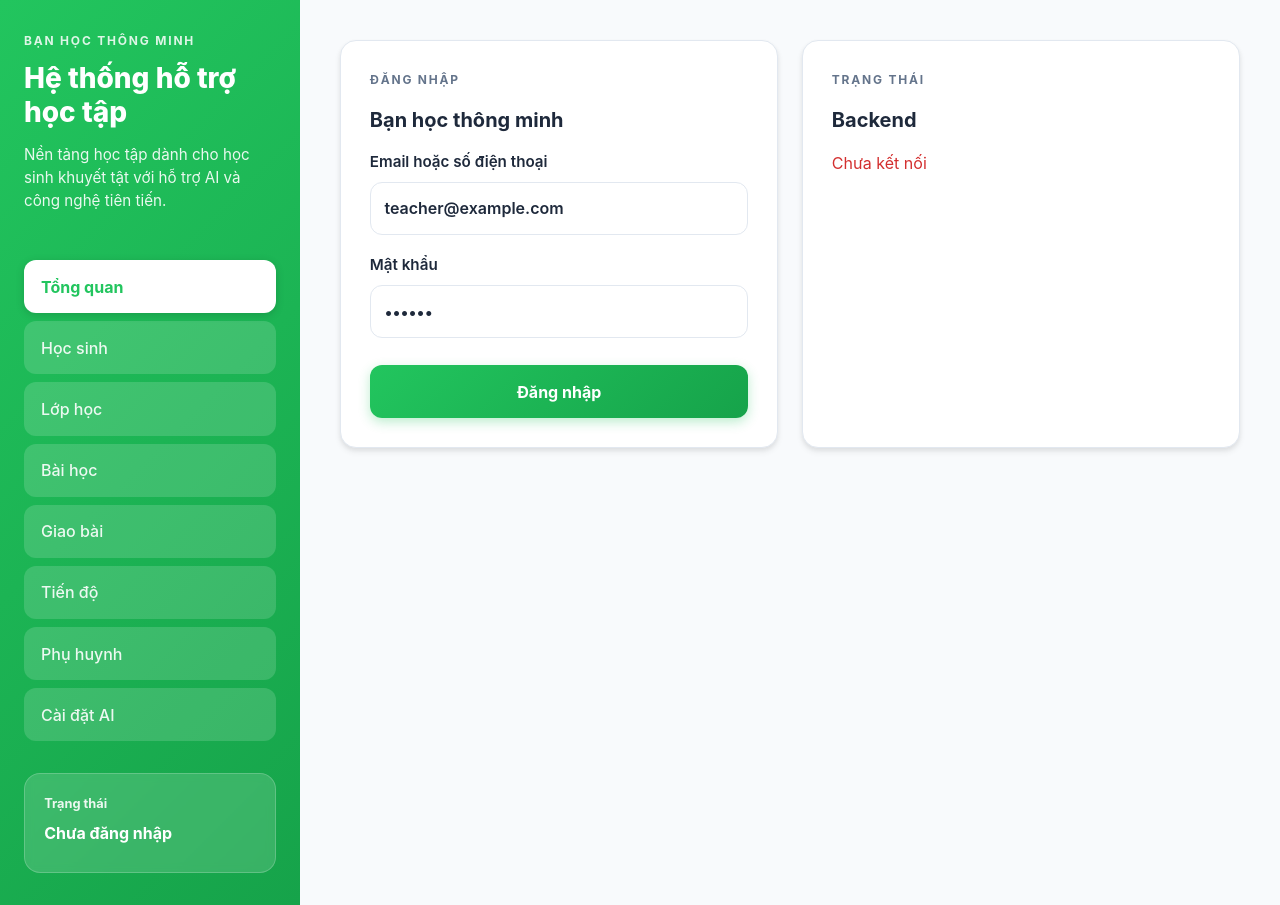
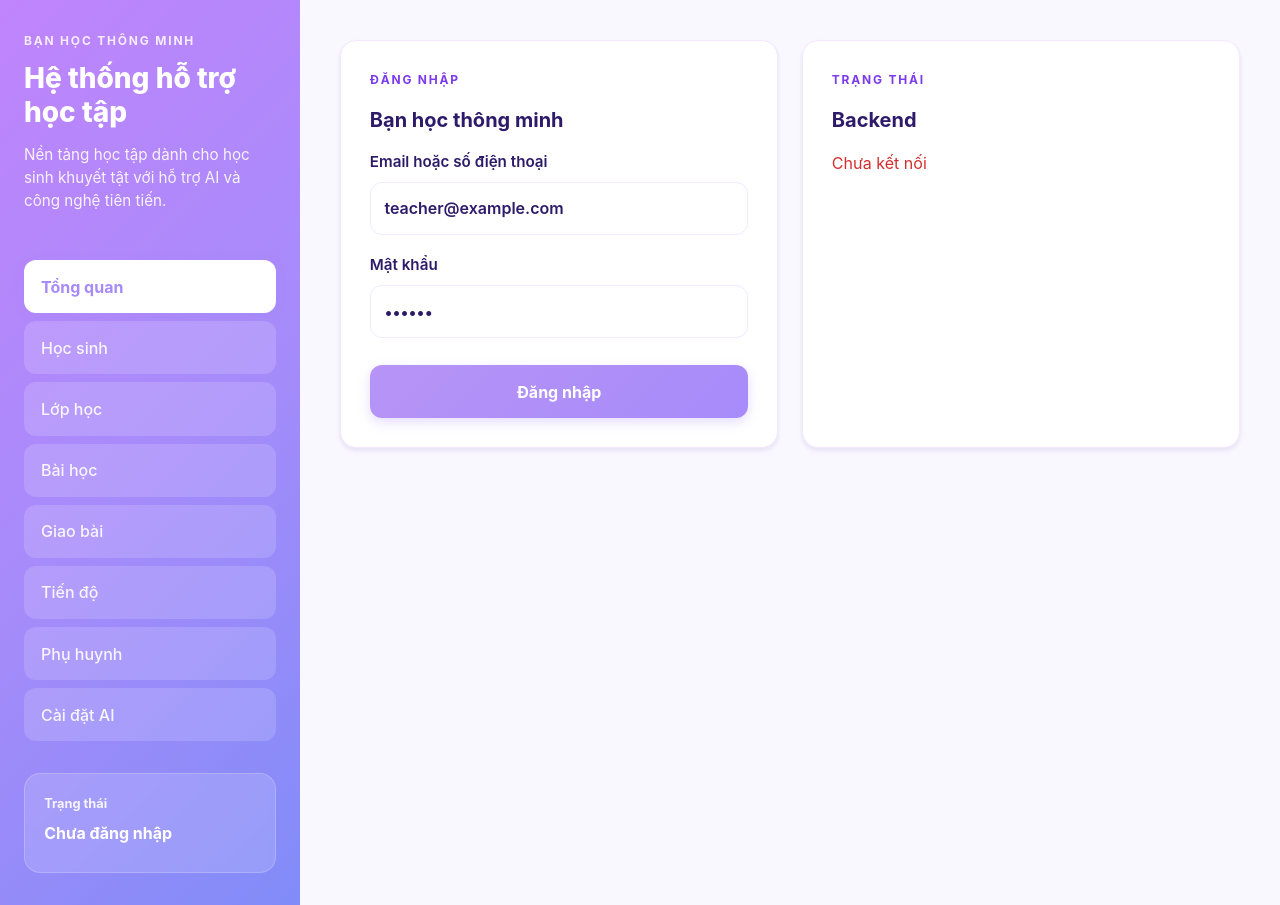
Before and after one commit to smartlearnerqtr-max/webapp, a React (Vite) app in the folder frontend/: page / in a window 1280 px wide. Built offline with nearby package versions, Linux system fonts and the light colour scheme; no server answers.

Commit message:
update backend and fronttend v3

```diff
--- a/frontend/src/App.css
+++ b/frontend/src/App.css
@@ -1,14 +1,17 @@
 :root {
-  --primary: #22c55e;
-  --primary-light: #86efac;
-  --primary-dark: #16a34a;
-  --bg: #f8fafc;
+  --primary: #a78bfa;
+  --primary-light: #ede9fe;
+  --primary-dark: #9333ea;
+  --secondary: #60a5fa;
+  --accent: #06b6d4;
+  --bg: #faf8ff;
+  --bg-light: #fcfbff;
   --card: #ffffff;
-  --text: #1e293b;
-  --text-muted: #64748b;
-  --border: #e2e8f0;
-  --shadow: 0 4px 6px rgba(0, 0, 0, 0.07), 0 2px 4px rgba(0, 0, 0, 0.05);
-  --shadow-lg: 0 10px 15px rgba(0, 0, 0, 0.1), 0 4px 6px rgba(0, 0, 0, 0.05);
+  --text: #2d1b69;
+  --text-muted: #7c3aed;
+  --border: #f3e8ff;
+  --shadow: 0 4px 6px rgba(167, 139, 250, 0.1), 0 2px 4px rgba(0, 0, 0, 0.05);
+  --shadow-lg: 0 10px 15px rgba(167, 139, 250, 0.15), 0 4px 6px rgba(0, 0, 0, 0.05);
 }
 
 * {
@@ -36,7 +39,7 @@ body {
   justify-content: space-between;
   gap: 2rem;
   padding: 2rem 1.5rem;
-  background: linear-gradient(135deg, #22c55e 0%, #16a34a 100%);
+  background: linear-gradient(135deg, #c084fc 0%, #a78bfa 50%, #818cf8 100%);
   color: #ffffff;
   box-shadow: var(--shadow-lg);
 }
@@ -90,9 +93,9 @@ body {
 
 .nav-item-active {
   background: #ffffff;
-  color: #22c55e;
+  color: #a78bfa;
   font-weight: 700;
-  box-shadow: 0 2px 8px rgba(0, 0, 0, 0.15);
+  box-shadow: 0 2px 8px rgba(167, 139, 250, 0.25);
 }
 
 .sidebar-card {
@@ -221,17 +224,17 @@ body {
 .form-stack input:hover,
 .form-stack select:hover,
 .form-stack textarea:hover {
-  border-color: var(--primary);
-  box-shadow: 0 0 0 3px rgba(34, 197, 94, 0.1);
+  border-color: #a78bfa;
+  box-shadow: 0 0 0 3px rgba(167, 139, 250, 0.1);
 }
 
 .form-stack input:focus,
 .form-stack select:focus,
 .form-stack textarea:focus {
   outline: none;
-  border-color: var(--primary);
-  box-shadow: 0 0 0 3px rgba(34, 197, 94, 0.15);
-  background: rgba(34, 197, 94, 0.02);
+  border-color: #a78bfa;
+  box-shadow: 0 0 0 3px rgba(167, 139, 250, 0.15);
+  background: rgba(167, 139, 250, 0.02);
 }
 
 .checkbox-row {
@@ -264,14 +267,14 @@ body {
 }
 
 .action-button {
-  background: linear-gradient(135deg, var(--primary) 0%, var(--primary-dark) 100%);
+  background: linear-gradient(135deg, #b794f6 0%, #a78bfa 100%);
   color: white;
-  box-shadow: 0 4px 12px rgba(34, 197, 94, 0.3);
+  box-shadow: 0 4px 12px rgba(167, 139, 250, 0.3);
 }
 
 .action-button:hover:not(:disabled) {
   transform: translateY(-2px);
-  box-shadow: 0 6px 16px rgba(34, 197, 94, 0.4);
+  box-shadow: 0 6px 16px rgba(167, 139, 250, 0.4);
 }
 
 .action-button:active:not(:disabled) {
@@ -285,12 +288,12 @@ body {
 
 .ghost-button {
   background: transparent;
-  color: var(--primary);
-  border: 1.5px solid var(--primary);
+  color: #a78bfa;
+  border: 1.5px solid #a78bfa;
 }
 
 .ghost-button:hover:not(:disabled) {
-  background: rgba(34, 197, 94, 0.1);
+  background: rgba(167, 139, 250, 0.1);
   transform: translateY(-1px);
 }
 
@@ -350,9 +353,9 @@ body {
 .pill-button {
   padding: 0.6rem 1rem;
   border-radius: 2rem;
-  background: linear-gradient(135deg, rgba(34, 197, 94, 0.1), rgba(34, 197, 94, 0.05));
-  color: var(--primary-dark);
-  border: 1px solid rgba(34, 197, 94, 0.3);
+  background: linear-gradient(135deg, rgba(167, 139, 250, 0.1), rgba(217, 191, 255, 0.05));
+  color: #a78bfa;
+  border: 1px solid rgba(167, 139, 250, 0.3);
   white-space: nowrap;
   font-weight: 600;
   font-size: 0.9rem;
@@ -363,8 +366,8 @@ body {
 
 .subject-pill:hover,
 .pill-button:hover {
-  background: linear-gradient(135deg, rgba(34, 197, 94, 0.2), rgba(34, 197, 94, 0.1));
-  border-color: var(--primary);
+  background: linear-gradient(135deg, rgba(167, 139, 250, 0.2), rgba(217, 191, 255, 0.1));
+  border-color: #a78bfa;
 }
 
 .pill-button {
@@ -372,10 +375,10 @@ body {
 }
 
 .pill-button-active {
-  background: var(--primary);
+  background: #a78bfa;
   color: white;
-  border-color: var(--primary);
-  box-shadow: 0 4px 12px rgba(34, 197, 94, 0.3);
+  border-color: #a78bfa;
+  box-shadow: 0 4px 12px rgba(167, 139, 250, 0.3);
 }
 
 .info-card,
@@ -390,8 +393,8 @@ body {
 
 .info-card:hover,
 .mini-card:hover {
-  border-color: var(--primary);
-  box-shadow: 0 4px 12px rgba(34, 197, 94, 0.15);
+  border-color: #a78bfa;
+  box-shadow: 0 4px 12px rgba(167, 139, 250, 0.15);
   transform: translateY(-2px);
 }
 
@@ -409,7 +412,7 @@ body {
   display: block;
   font-size: 1.5rem;
   font-weight: 800;
-  color: var(--primary);
+  color: #a78bfa;
 }
 
 .settings-grid {
--- a/frontend/src/index.css
+++ b/frontend/src/index.css
@@ -1,15 +1,17 @@
 :root {
   font-family: -apple-system, BlinkMacSystemFont, 'Segoe UI', 'Roboto', sans-serif;
 
-  --primary: #22c55e;
-  --primary-light: #86efac;
-  --primary-dark: #16a34a;
-  --secondary: #0ea5e9;
-  --bg: #f8fafc;
+  --primary: #a78bfa;
+  --primary-light: #ede9fe;
+  --primary-dark: #9333ea;
+  --secondary: #60a5fa;
+  --accent: #06b6d4;
+  --bg: #faf8ff;
+  --bg-light: #fcfbff;
   --card: #ffffff;
-  --text: #1e293b;
-  --text-muted: #64748b;
-  --border: #e2e8f0;
+  --text: #2d1b69;
+  --text-muted: #7c3aed;
+  --border: #f3e8ff;
 
   color: var(--text);
   background: var(--bg);
--- a/frontend/src/pages/HomePage.tsx
+++ b/frontend/src/pages/HomePage.tsx
@@ -41,6 +41,38 @@ export function HomePage() {
 
   return (
     <div className="page-stack">
+      {user ? (
+        <>
+          <section className="roadmap-panel" style={{ background: 'linear-gradient(135deg, #c084fc 0%, #a78bfa 50%, #818cf8 100%)', color: '#ffffff', padding: '2rem' }}>
+            <p className="eyebrow" style={{ color: 'rgba(255,255,255,0.9)' }}>Chào mừng quay trở lại</p>
+            <h2 style={{ margin: '0.5rem 0 0 0', fontSize: '2rem', fontWeight: 800 }}>Học tập thông minh</h2>
+            <p style={{ marginTop: '0.5rem', fontSize: '1rem', color: 'rgba(255,255,255,0.85)' }}>Nâng cao kỹ năng của bạn với sự hỗ trợ của AI và các hoạt động tương tác</p>
+          </section>
+
+          <section style={{ display: 'grid', gridTemplateColumns: 'repeat(auto-fit, minmax(140px, 1fr))', gap: '1rem' }}>
+            <div className="mini-card">
+              <span>Giờ học</span>
+              <strong>1.5</strong>
+              <p style={{ margin: '0.5rem 0 0', fontSize: '0.8rem', color: '#9ca3af' }}>Hoàn thành</p>
+            </div>
+            <div className="mini-card">
+              <span>Bài học</span>
+              <strong>10</strong>
+              <p style={{ margin: '0.5rem 0 0', fontSize: '0.8rem', color: '#9ca3af' }}>Trong khóa</p>
+            </div>
+            <div className="mini-card">
+              <span>Điểm thành tích</span>
+              <strong>850</strong>
+              <p style={{ margin: '0.5rem 0 0', fontSize: '0.8rem', color: '#9ca3af' }}>Tổng cộng</p>
+            </div>
+            <div className="mini-card">
+              <span>Chuỗi học</span>
+              <strong>7</strong>
+              <p style={{ margin: '0.5rem 0 0', fontSize: '0.8rem', color: '#9ca3af' }}>Ngày liên tiếp</p>
+            </div>
+          </section>
+        </>
+      ) : null}
       <section className="auth-layout">
         <article className="roadmap-panel">
           <p className="eyebrow">Đăng nhập</p>
--- a/frontend/src/pages/LessonsPage.tsx
+++ b/frontend/src/pages/LessonsPage.tsx
@@ -201,7 +201,7 @@ export function LessonsPage() {
                 marginBottom: '1rem',
                 border: 'none',
                 borderRadius: '0.75rem',
-                background: 'linear-gradient(135deg, #22c55e 0%, #16a34a 100%)',
+                background: 'linear-gradient(135deg, #b794f6 0%, #a78bfa 100%)',
                 color: 'white',
                 fontSize: '1.1rem',
                 fontWeight: 700,
@@ -213,11 +213,11 @@ export function LessonsPage() {
               }}
               onMouseEnter={(e) => {
                 e.currentTarget.style.transform = 'translateY(-2px)'
-                e.currentTarget.style.boxShadow = '0 6px 16px rgba(34, 197, 94, 0.4)'
+                e.currentTarget.style.boxShadow = '0 6px 16px rgba(167, 139, 250, 0.4)'
               }}
               onMouseLeave={(e) => {
                 e.currentTarget.style.transform = 'translateY(0)'
-                e.currentTarget.style.boxShadow = '0 4px 12px rgba(34, 197, 94, 0.3)'
+                e.currentTarget.style.boxShadow = '0 4px 12px rgba(167, 139, 250, 0.3)'
               }}
             >
               <span>Thêm hoạt động vào bài học</span>
```
